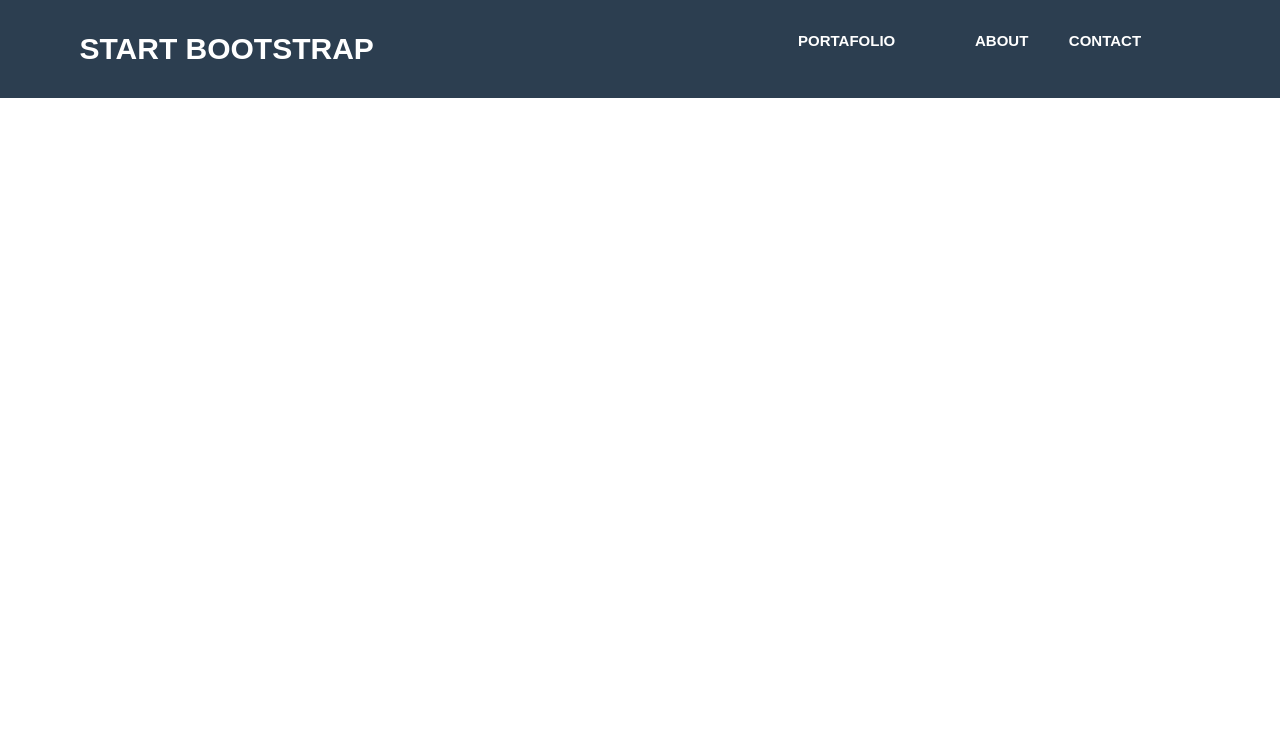
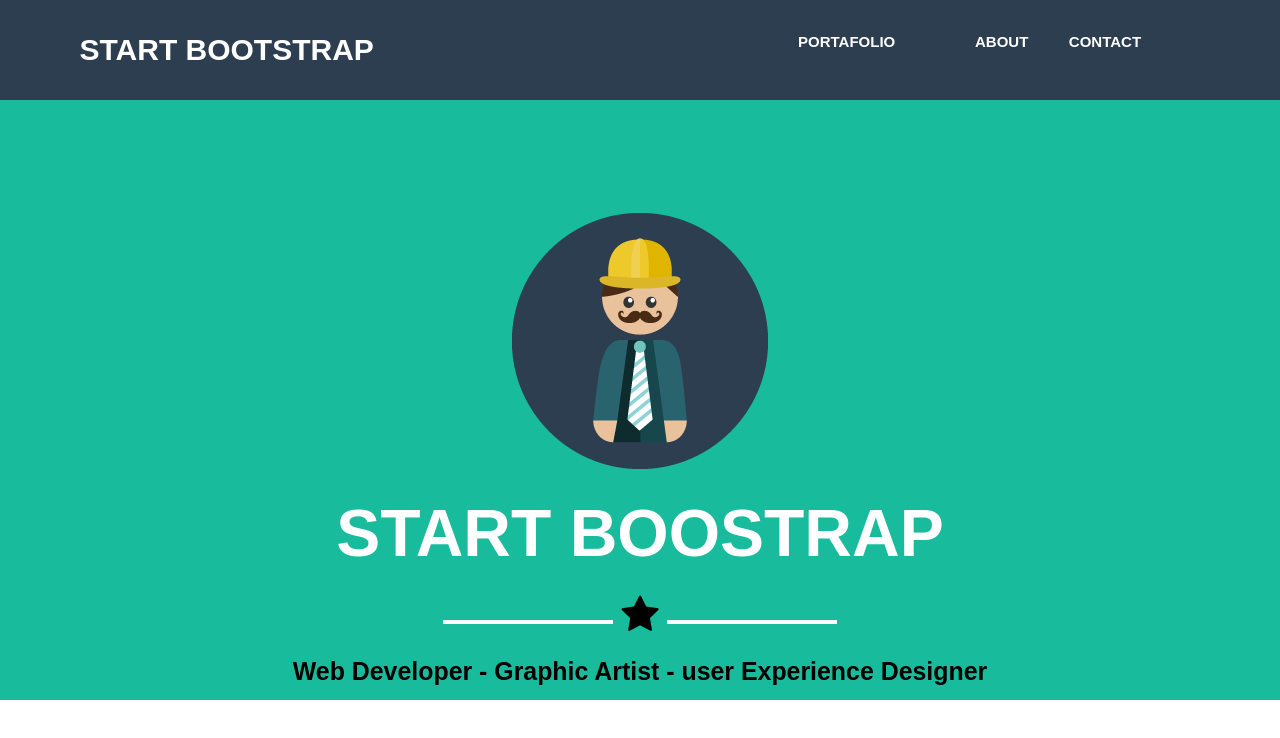
Before and after one commit to stephsalazar/freelancer, a plain HTML site: page index.html in a window 1280 px wide. Drawn offline with Linux system fonts and the light colour scheme.

Commit message:
agregados otros elementos del home

```diff
--- a/css/common.css
+++ b/css/common.css
@@ -12,12 +12,26 @@
 
 .letraPequeña {
   font-size: 15px;
+  padding-top: 50px;
 }
 
  .container {
    width: 100%;
    padding: 0;
  }
+
+ .espacio {
+   height: 100px;
+ }
+
+.transparente {
+  background-color : transparent;
+}
+
+.rayita {
+  border: 2px solid white;
+  width: 170px;
+}
 
  .row:before, .row:after {
    content: " ";
@@ -26,7 +40,7 @@
 
  [class*="col-"] {
    min-height: 7px;
-   padding: 12px;
+   padding: 13px;
    float: left;
 }
 
--- a/css/main.css
+++ b/css/main.css
@@ -40,3 +40,15 @@ a:hover {
 img {
   vertical-align: middle;
 }
+
+h1 {
+  color: white;
+  font-size: 66px;
+}
+div {
+  display: inline-block;
+}
+#home {
+  background-color: #18BC9C;
+  height: 600px;
+}
--- a/index.html
+++ b/index.html
@@ -4,6 +4,7 @@
 	<meta charset="UTF-8">
 	<title>Freelancer</title>
 	<link href="https://fonts.google.com/specimen/Montserrat">
+	<link rel="stylesheet" href="https://cdnjs.cloudflare.com/ajax/libs/font-awesome/4.7.0/css/font-awesome.min.css">
 	<!-- Enlaza aquí tu CSS común y de tu proyecto -->
 	<link rel="stylesheet" href="css/main.css">
 	<link rel="stylesheet" href="css/common.css">
@@ -24,7 +25,7 @@
 					<section class="col-1 alinearCentrado letraPequeña">
 						<a href="#about" class="text-uppercase">About</a>
 					</section>
-					<section class="col-1 alinearCentrado letraPequeña">
+					<section class="alinearCentrado letraPequeña col-1">
 						<a href="#about" class="text-uppercase">Contact</a>
 					</section>
 					<section class="col-1"></section>
@@ -33,6 +34,30 @@
 		</nav>
 	</header>
 
+	<section class="espacio"></section>
+
+	<article id="home" class="container alinearCentrado">
+	  <section class="row">
+			<section class="espacio transparente"></section>
+	    <section class="col-12">
+	      <img src="assets/images/profile.png" alt="">
+	    </section>
+	  </section>
+		<section class="row">
+			<section class="col-12">
+				<h1 class="text-uppercase">Start Boostrap</h2>
+			</section>
+			<section class="col-12 alinearCentrado">
+				<div class="rayita"></div>
+				<i class="fa fa-star fa-lg" aria-hidden="true"></i>
+				<div class="rayita"></div>
+			</section>
+			<section class="col-12">
+				<h5>Web Developer - Graphic Artist - user Experience Designer</h5>
+			</section>
+		</section>
+	</article>
+
 
 	<!-- Enlaza aquí tu archivo JS -->
 
```
